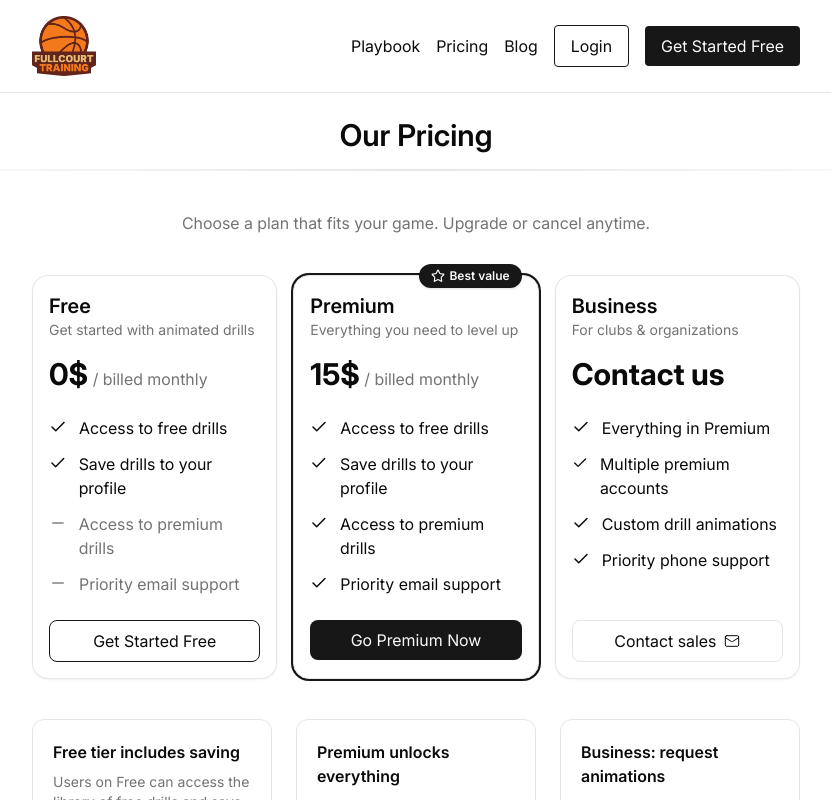
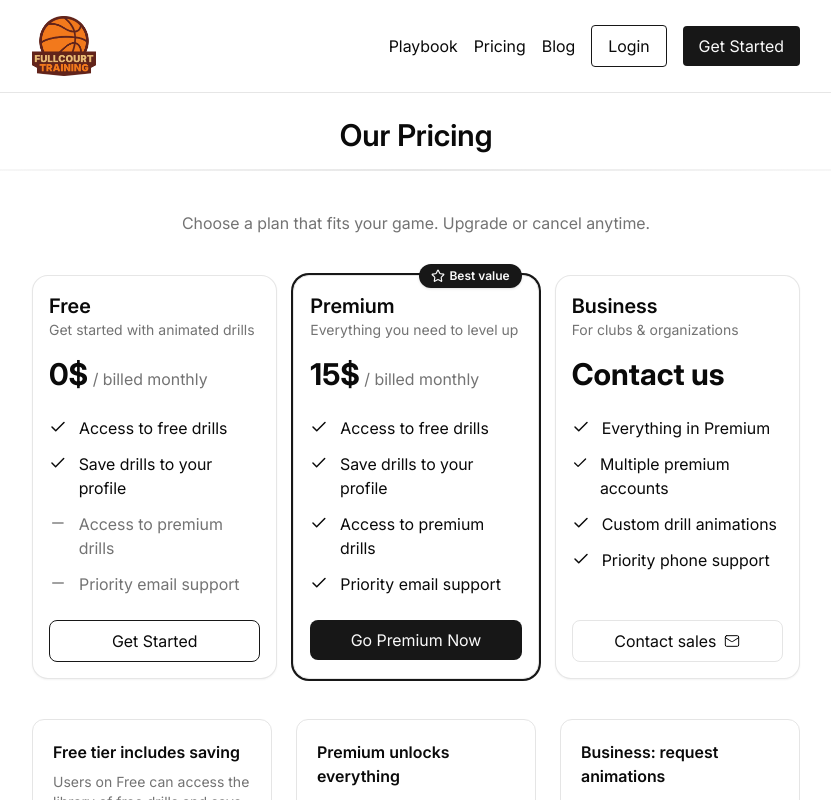
Before and after one commit to Friggies/fullcourt-web, a Next.js app: page /pricing in a window 1280 px wide. Shown: the top 800 px of the page, without its empty margins (224-1055 px from the left). Built offline with nearby package versions, Linux system fonts and the light colour scheme; no server answers.

Commit message:
shortend cta

```diff
--- a/app/pricing/page.tsx
+++ b/app/pricing/page.tsx
@@ -10,7 +10,7 @@ export default function Pricing() {
       price: '0$',
       tagline: 'Get started with animated drills',
       cta: {
-        label: 'Get Started Free',
+        label: 'Get Started',
         href: '/auth/sign-up',
         variant: 'secondary' as const,
       },
--- a/components/navigation.tsx
+++ b/components/navigation.tsx
@@ -86,7 +86,7 @@ export default function Navigation() {
                   href="/auth/sign-up"
                   className="px-4 py-2 rounded bg-primary text-primary-foreground hover:opacity-90 transition"
                 >
-                  Get Started Free
+                  Get Started
                 </Link>
               </>
             )}
```
